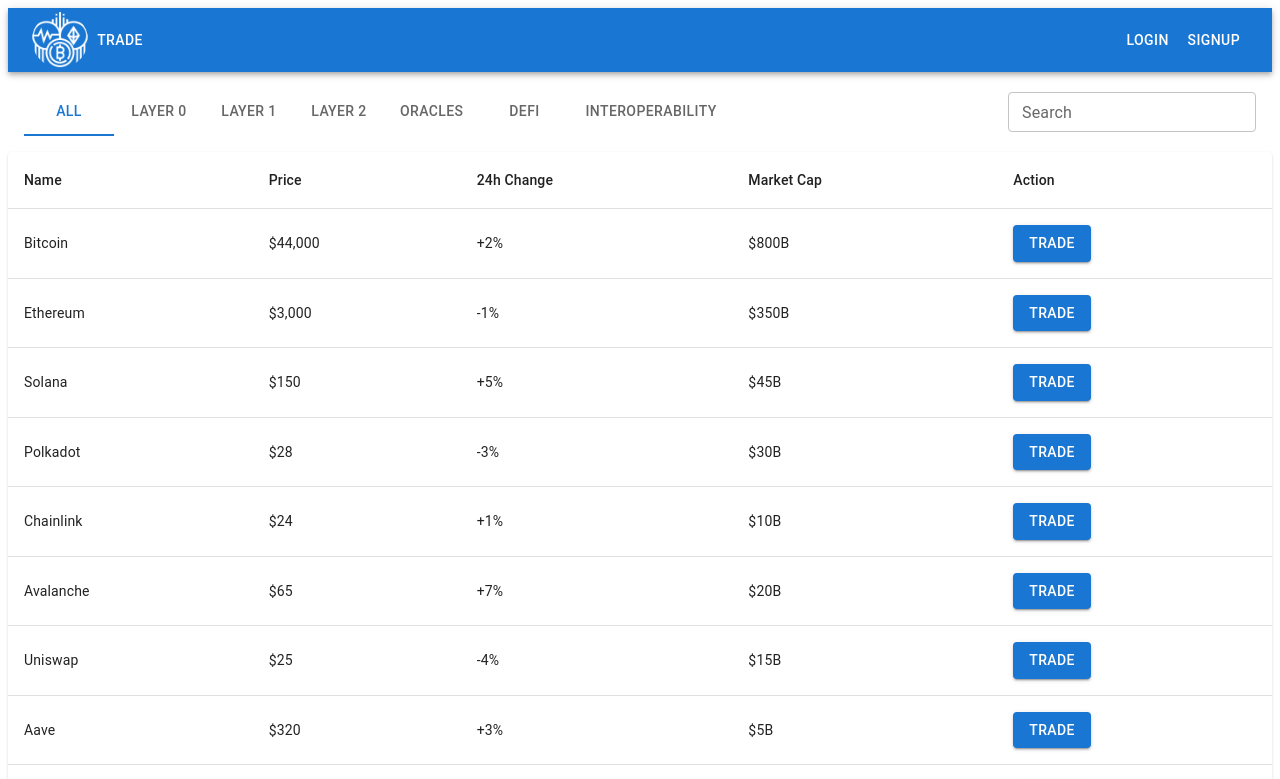
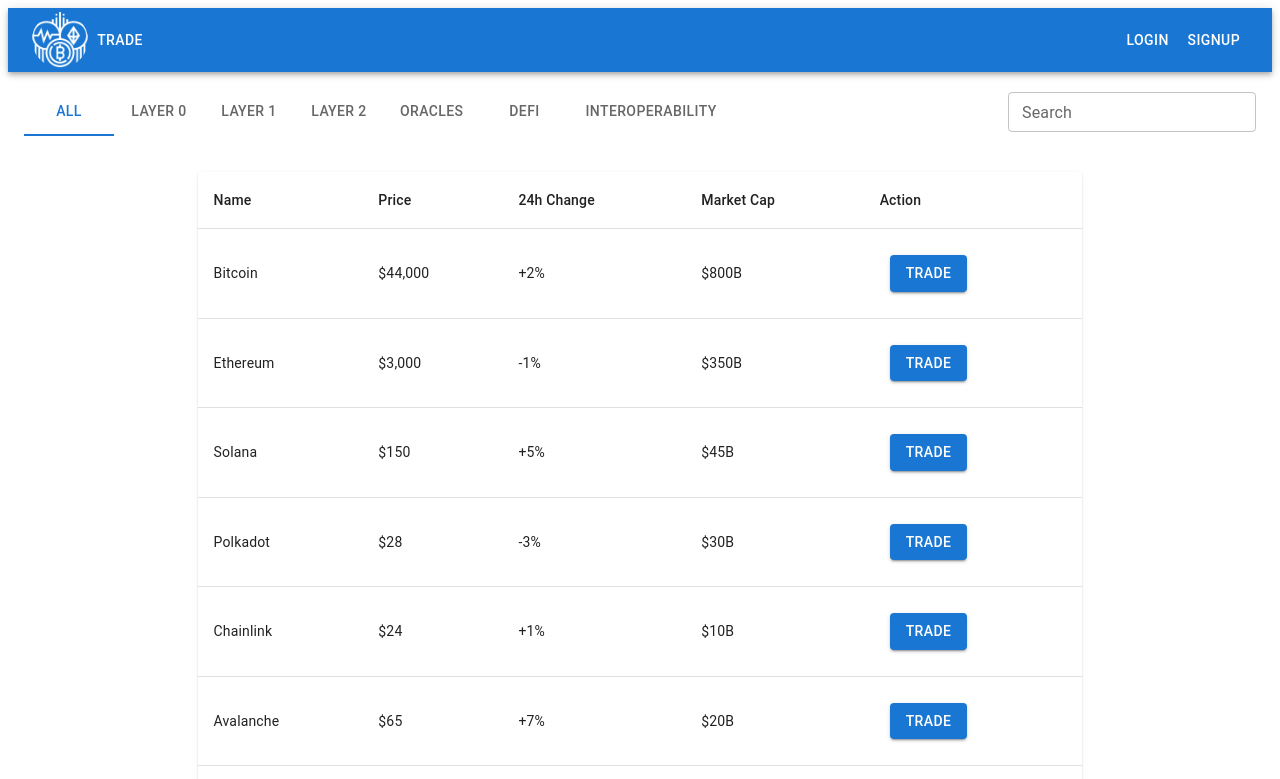
Before and after one commit to Chi-Quynh/Innovation-Project, a React (Create React App) app: page / in a window 1280 px wide. Shown: the top 779 px of the page. Built offline with nearby package versions, Linux system fonts and the light colour scheme; the HTML template or start-up script is replaced by a standard one.

Commit message:
Update HomePage.js to match 05/10/2024

```diff
--- a/src/components/HomePage.js
+++ b/src/components/HomePage.js
@@ -127,7 +127,10 @@
                 />
             </Box>
 
-            <TableContainer component={Paper}>
+      <TableContainer
+        component={Paper}
+        sx={{ maxWidth: "70%", margin: "auto", marginTop: "20px" }}
+      >
         <Table>
           <TableHead>
             <TableRow>
@@ -146,7 +149,16 @@
                 <TableCell>{row.change}</TableCell>
                 <TableCell>{row.marketCap}</TableCell>
                 <TableCell>
-                                    <Button component={Link} to="/trade" variant="contained" color="primary">Trade</Button>
+                  <Button
+                    component={Link}
+                    to="/trade"
+                    variant="contained"
+                    color="primary"
+                    size="medium"
+                    sx={{ margin: "10px" }}
+                  >
+                    Trade
+                  </Button>
                 </TableCell>
               </TableRow>
             ))}
```
Lines whose indentation alone changed are shown as unchanged.
